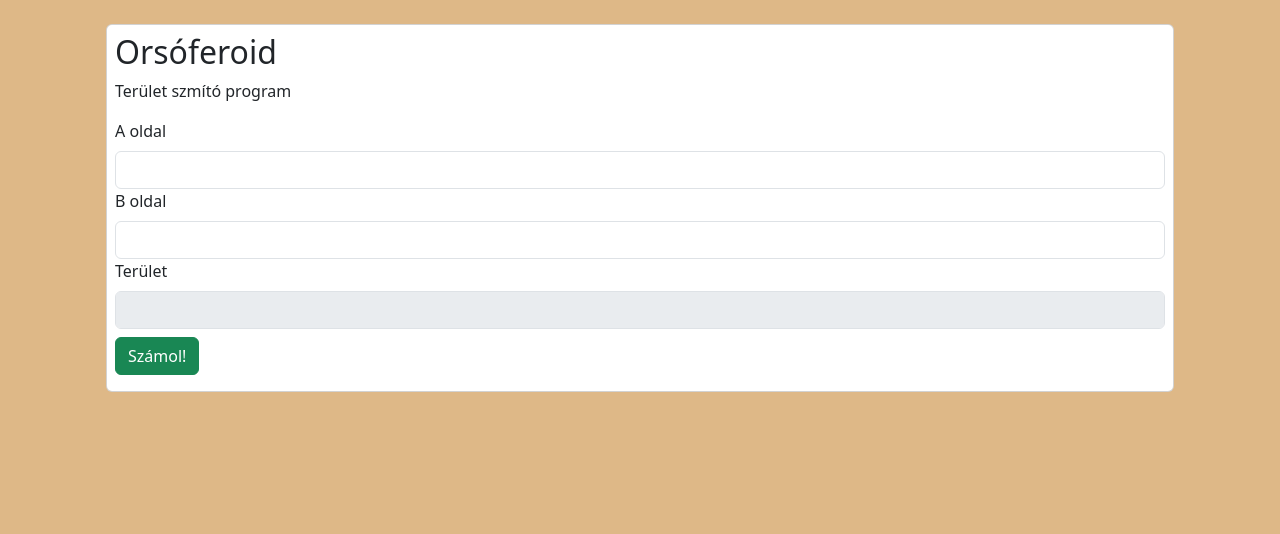
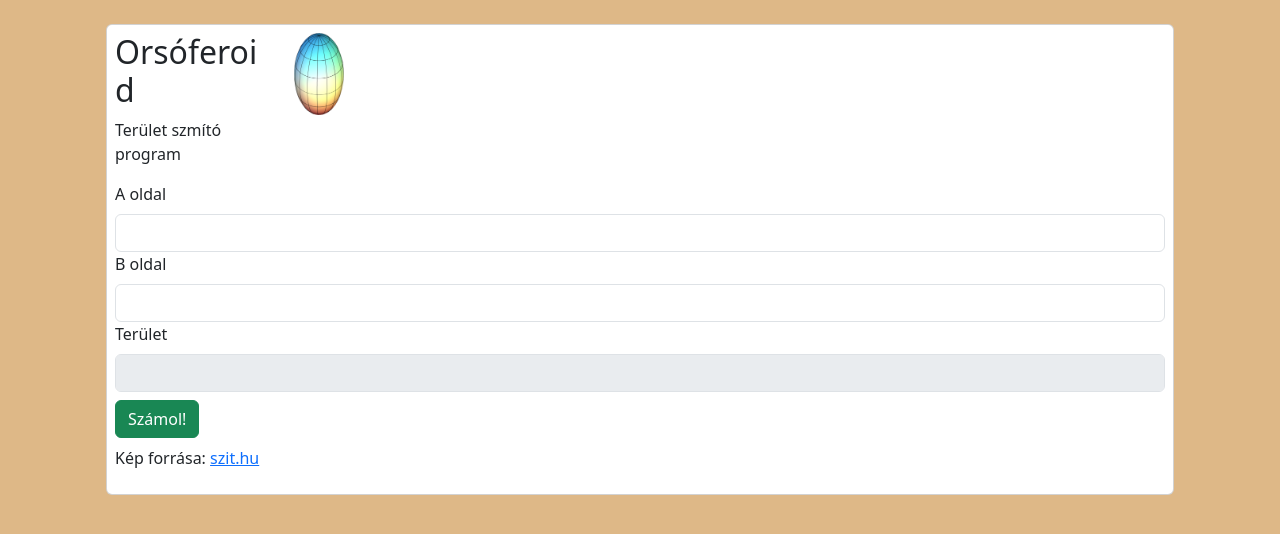
Before and after one commit to KomaromiJano/ts_feladat0339, a website: page app/index.html in a window 1280 px wide. Drawn offline with nearby package versions, Linux system fonts and the light colour scheme; files that its build step writes are made by us from their sources.

Commit message:
Add picture the website

```diff
--- a/app/index.html
+++ b/app/index.html
@@ -11,9 +11,14 @@
   <body>
     <div class="container">
       <div class="card p-2 m-4">
-        <div>
-          <h2>Orsóferoid</h2>
-          <p>Terület szmító program</p>
+        <div class="row">
+          <div class="col-2">
+            <h2>Orsóferoid</h2>
+            <p>Terület szmító program</p>
+          </div>
+          <div class="col">
+            <img src="image.png" alt="orsoferoid" width="50">
+          </div>
         </div>
         <div class="form">
           <label for="aside" class="form-label">A oldal</label>
@@ -24,6 +29,7 @@
           <input type="text" class="form-control" name="area" id="area" disabled>
           <button class="btn btn-success my-2" id="calcBtn">Számol!</button>
         </div>
+        <p>Kép forrása: <a href="https://szit.hu/doku.php?id=oktatas:programozas:feladatok:altalanos#feladat_0339">szit.hu</a></p>
       </div>
 
     </div>
```
Also changed, not shown: README.md, app/image.png (added).
